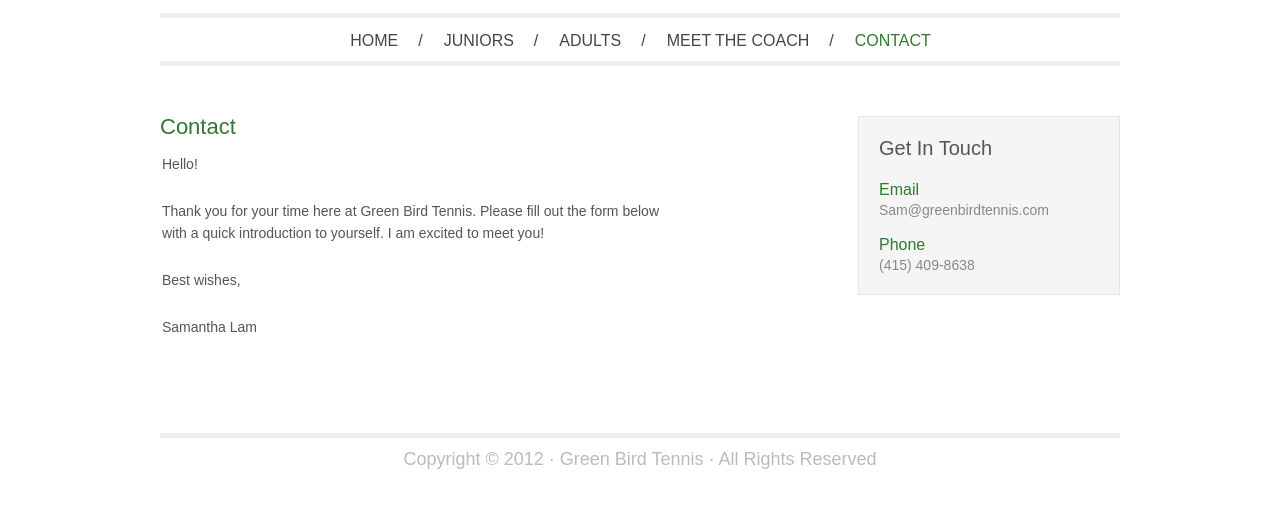
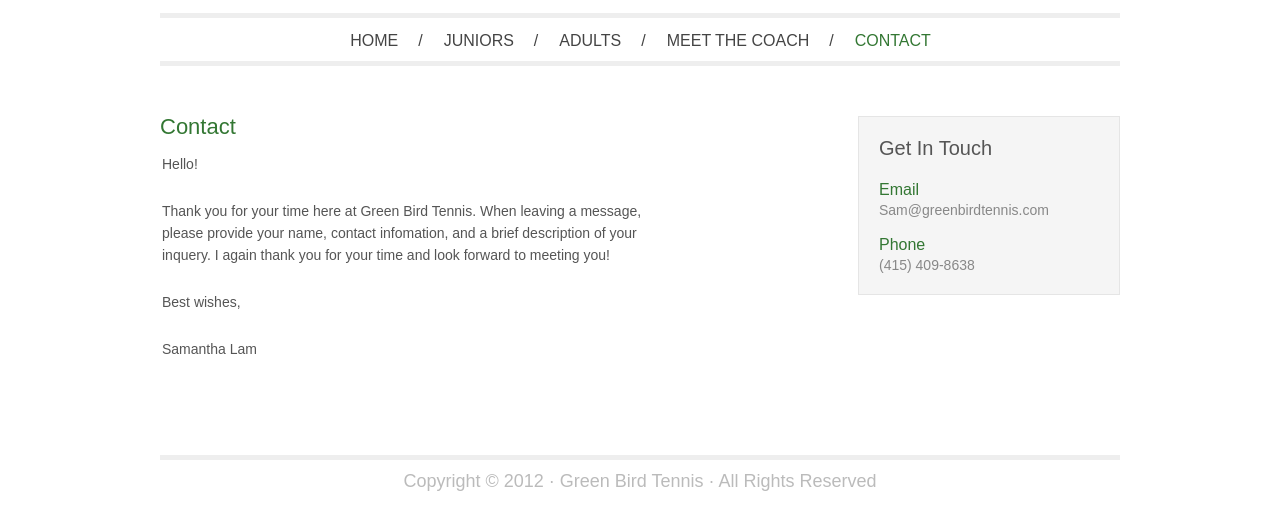
Before and after one commit to greenbirdtennis/green_bird, a plain HTML site: page public/contact.html in a window 1280 px wide. Shown: the part 176-706 px from the top of the page. Drawn offline with Linux system fonts and the light colour scheme.

Commit message:
edit info for contact pg

```diff
--- a/public/contact.html
+++ b/public/contact.html
@@ -48,7 +48,7 @@
 
 					<!-- The Contact Form -->
 					<h2 class="title">Contact</h2>
-		    		<p>Hello!<p>Thank you for your time here at Green Bird Tennis. Please fill out the form below with a quick introduction to yourself. I am excited to meet you!</p><P>Best wishes,</p><p>Samantha Lam</P></P></p>
+		    		<p>Hello!<p>Thank you for your time here at Green Bird Tennis. When leaving a message, please provide your name, contact infomation, and a brief description of your inquery. I again thank you for your time and look forward to meeting you!</p><P>Best wishes,</p><p>Samantha Lam</P></P></p>
 					<p class='hide' id='response'></p>
 
 				</div><!--end contact-page-->
```
